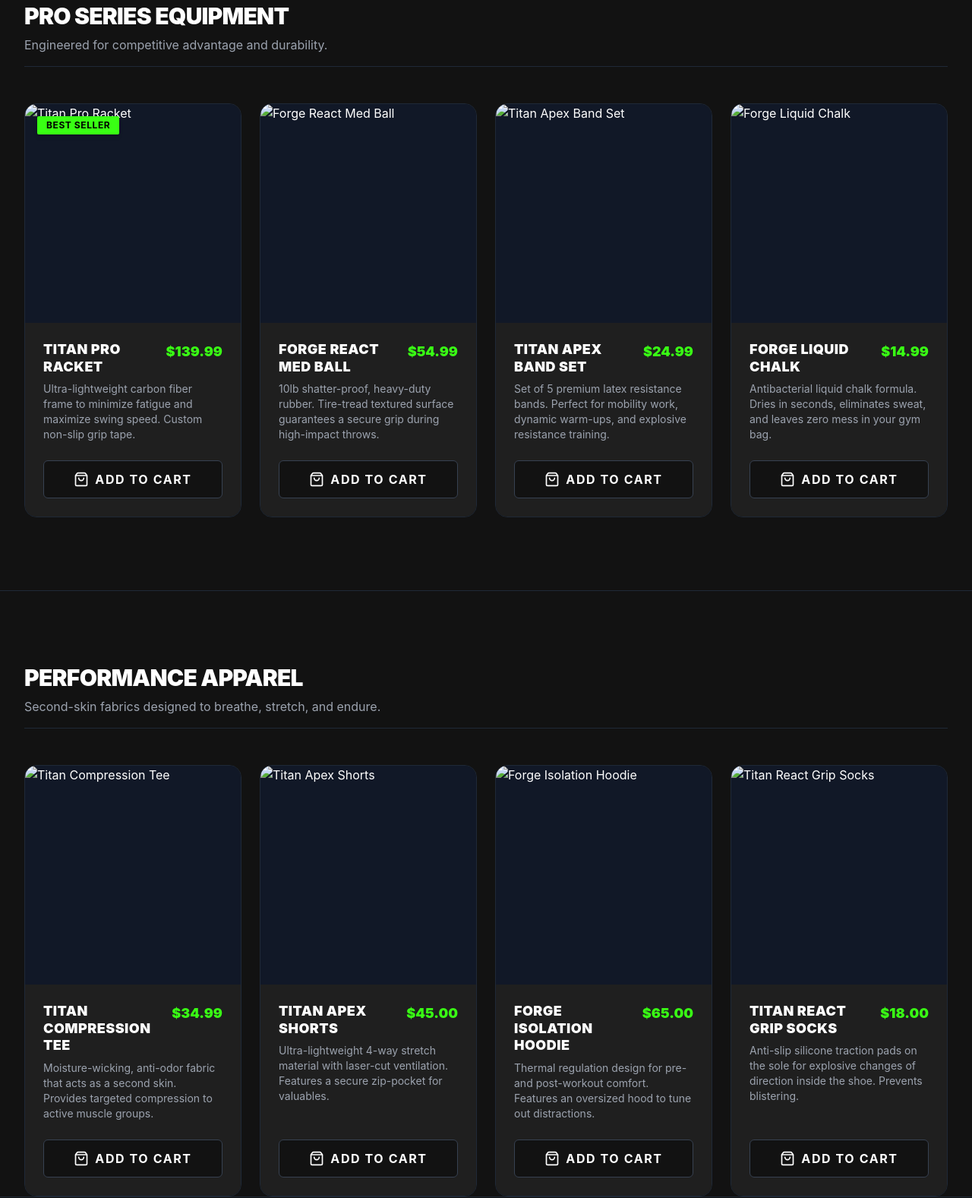
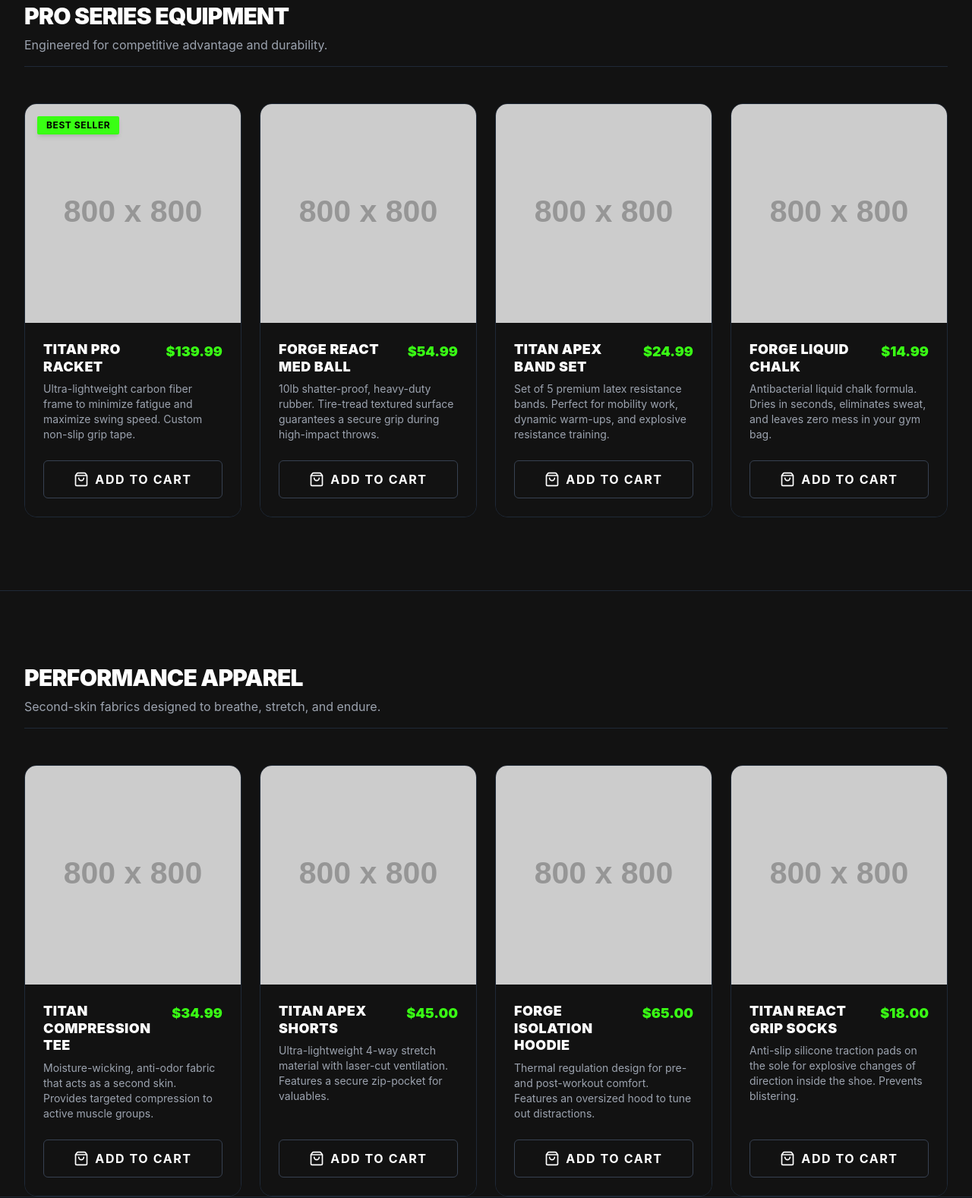
Before and after one commit to tfree2110-lgtm/titan-forge, a plain HTML site: page index.html in a window 1280 px wide. Shown: the part 935-2512 px from the top of the page at 76% size. Drawn offline with nearby package versions, Linux system fonts and the light colour scheme; placeholder pictures from the web are drawn by us.

Commit message:
Improve image error handling with placeholders
Updated image error handling to use placeholder images for missing assets.

```diff
--- a/index.html
+++ b/index.html
@@ -16,9 +16,12 @@
                 extend: {
                     colors: {
                         tfBlack: '#121212',
-                        tfDarkGray: '#1f1f1f',
+                        tfDarkGray: '#121212',
                         tfNeon: '#39ff14',
                         tfWhite: '#ffffff',
+                        gray: {
+                            900: '#121212'
+                        }
                     },
                     fontFamily: {
                         sans: ['Inter', 'ui-sans-serif', 'system-ui', '-apple-system', 'sans-serif'],
@@ -100,7 +103,7 @@
     <div class="relative bg-tfBlack pt-20">
         <div class="absolute inset-0 z-0">
             <!-- Background Image -->
-            <img src="https://images.unsplash.com/photo-1534438327276-14e5300c3a48?q=80&w=1470&auto=format&fit=crop" alt="Gym Background" class="absolute inset-0 w-full h-full object-cover opacity-40">
+            <img src="https://images.unsplash.com/photo-1534438327276-14e5300c3a48?q=80&w=1470&auto=format&fit=crop" alt="Gym Background" class="absolute inset-0 w-full h-full object-cover opacity-40 grayscale">
             <div class="absolute inset-0 bg-gradient-to-t from-tfBlack via-tfBlack/80 to-transparent"></div>
         </div>
 
@@ -141,7 +144,7 @@
             <!-- Product 1 -->
             <div class="group bg-tfBlack border border-gray-800 rounded-2xl overflow-hidden hover:border-tfNeon hover:shadow-[0_0_30px_rgba(57,255,20,0.1)] transition-all duration-300 transform-gpu flex flex-col cursor-pointer" onclick="openQuickView('Titan Pro Racket', 139.99, 'Ultra-lightweight carbon fiber frame to minimize fatigue and maximize swing speed. Custom non-slip grip tape.', 'racket.jpg')">
                 <div class="relative h-72 overflow-hidden bg-gray-900 flex items-center justify-center">
-                    <img src="racket.jpg" alt="Titan Pro Racket" class="absolute inset-0 w-full h-full object-cover z-0 group-hover:scale-110 transition-transform duration-500">
+                    <img src="racket.jpg" onerror="this.onerror=null; this.src='https://placehold.co/800x800/121212/39ff14?text=Missing+racket.jpg'" alt="Titan Pro Racket" class="absolute inset-0 w-full h-full object-cover z-0 group-hover:scale-110 transition-transform duration-500">
                     <div class="absolute inset-0 bg-gradient-to-t from-tfBlack/90 via-transparent to-transparent opacity-0 group-hover:opacity-100 transition-opacity duration-300 z-10"></div>
                     <div class="absolute top-4 left-4 bg-tfNeon text-black text-xs font-bold px-3 py-1 uppercase tracking-wider rounded-sm shadow-md z-20">Best Seller</div>
                 </div>
@@ -160,7 +163,7 @@
             <!-- Product 2 -->
             <div class="group bg-tfBlack border border-gray-800 rounded-2xl overflow-hidden hover:border-tfNeon hover:shadow-[0_0_30px_rgba(57,255,20,0.1)] transition-all duration-300 transform-gpu flex flex-col cursor-pointer" onclick="openQuickView('Forge React Med Ball', 54.99, '10lb shatter-proof, heavy-duty rubber. Tire-tread textured surface guarantees a secure grip during high-impact throws.', 'med-ball.jpg')">
                 <div class="relative h-72 overflow-hidden bg-gray-900 flex items-center justify-center">
-                    <img src="med-ball.jpg" alt="Forge React Med Ball" class="absolute inset-0 w-full h-full object-cover z-0 group-hover:scale-110 transition-transform duration-500">
+                    <img src="med-ball.jpg" onerror="this.onerror=null; this.src='https://placehold.co/800x800/121212/39ff14?text=Missing+med-ball.jpg'" alt="Forge React Med Ball" class="absolute inset-0 w-full h-full object-cover z-0 group-hover:scale-110 transition-transform duration-500">
                     <div class="absolute inset-0 bg-gradient-to-t from-tfBlack/90 via-transparent to-transparent opacity-0 group-hover:opacity-100 transition-opacity duration-300 z-10"></div>
                 </div>
                 <div class="p-6 flex flex-col flex-grow bg-tfDarkGray">
@@ -178,7 +181,7 @@
             <!-- Product 3 -->
             <div class="group bg-tfBlack border border-gray-800 rounded-2xl overflow-hidden hover:border-tfNeon hover:shadow-[0_0_30px_rgba(57,255,20,0.1)] transition-all duration-300 transform-gpu flex flex-col cursor-pointer" onclick="openQuickView('Titan Apex Band Set', 24.99, 'Set of 5 premium latex resistance bands. Perfect for mobility work, dynamic warm-ups, and explosive resistance training.', 'band-set.jpg')">
                 <div class="relative h-72 overflow-hidden bg-gray-900 flex items-center justify-center">
-                    <img src="band-set.jpg" alt="Titan Apex Band Set" class="absolute inset-0 w-full h-full object-cover z-0 group-hover:scale-110 transition-transform duration-500">
+                    <img src="band-set.jpg" onerror="this.onerror=null; this.src='https://placehold.co/800x800/121212/39ff14?text=Missing+band-set.jpg'" alt="Titan Apex Band Set" class="absolute inset-0 w-full h-full object-cover z-0 group-hover:scale-110 transition-transform duration-500">
                     <div class="absolute inset-0 bg-gradient-to-t from-tfBlack/90 via-transparent to-transparent opacity-0 group-hover:opacity-100 transition-opacity duration-300 z-10"></div>
                 </div>
                 <div class="p-6 flex flex-col flex-grow bg-tfDarkGray">
@@ -196,7 +199,7 @@
             <!-- Product 4 -->
             <div class="group bg-tfBlack border border-gray-800 rounded-2xl overflow-hidden hover:border-tfNeon hover:shadow-[0_0_30px_rgba(57,255,20,0.1)] transition-all duration-300 transform-gpu flex flex-col cursor-pointer" onclick="openQuickView('Forge Liquid Chalk', 14.99, 'Antibacterial liquid chalk formula. Dries in seconds, eliminates sweat, and leaves zero mess in your gym bag.', 'liquid-chalk.jpg')">
                 <div class="relative h-72 overflow-hidden bg-gray-900 flex items-center justify-center">
-                    <img src="liquid-chalk.jpg" alt="Forge Liquid Chalk" class="absolute inset-0 w-full h-full object-cover z-0 group-hover:scale-110 transition-transform duration-500">
+                    <img src="liquid-chalk.jpg" onerror="this.onerror=null; this.src='https://placehold.co/800x800/121212/39ff14?text=Missing+liquid-chalk.jpg'" alt="Forge Liquid Chalk" class="absolute inset-0 w-full h-full object-cover z-0 group-hover:scale-110 transition-transform duration-500">
                     <div class="absolute inset-0 bg-gradient-to-t from-tfBlack/90 via-transparent to-transparent opacity-0 group-hover:opacity-100 transition-opacity duration-300 z-10"></div>
                 </div>
                 <div class="p-6 flex flex-col flex-grow bg-tfDarkGray">
@@ -227,7 +230,7 @@
             <!-- Apparel 1 -->
             <div class="group bg-tfBlack border border-gray-800 rounded-2xl overflow-hidden hover:border-tfNeon hover:shadow-[0_0_30px_rgba(57,255,20,0.1)] transition-all duration-300 transform-gpu flex flex-col cursor-pointer" onclick="openQuickView('Titan Compression Tee', 34.99, 'Moisture-wicking, anti-odor fabric that acts as a second skin. Provides targeted compression to active muscle groups.', 'compressed-tee.jpg')">
                 <div class="relative h-72 overflow-hidden bg-gray-900 flex items-center justify-center">
-                    <img src="compressed-tee.jpg" alt="Titan Compression Tee" class="absolute inset-0 w-full h-full object-cover z-0 group-hover:scale-110 transition-transform duration-500">
+                    <img src="compressed-tee.jpg" onerror="this.onerror=null; this.src='https://placehold.co/800x800/121212/39ff14?text=Missing+compressed-tee.jpg'" alt="Titan Compression Tee" class="absolute inset-0 w-full h-full object-cover z-0 group-hover:scale-110 transition-transform duration-500">
                     <div class="absolute inset-0 bg-gradient-to-t from-tfBlack/90 via-transparent to-transparent opacity-0 group-hover:opacity-100 transition-opacity duration-300 z-10"></div>
                 </div>
                 <div class="p-6 flex flex-col flex-grow bg-tfDarkGray">
@@ -245,7 +248,7 @@
             <!-- Apparel 2 -->
             <div class="group bg-tfBlack border border-gray-800 rounded-2xl overflow-hidden hover:border-tfNeon hover:shadow-[0_0_30px_rgba(57,255,20,0.1)] transition-all duration-300 transform-gpu flex flex-col cursor-pointer" onclick="openQuickView('Titan Apex Shorts', 45.00, 'Ultra-lightweight 4-way stretch material with laser-cut ventilation. Features a secure zip-pocket for valuables.', 'shorts.jpg')">
                 <div class="relative h-72 overflow-hidden bg-gray-900 flex items-center justify-center">
-                    <img src="shorts.jpg" alt="Titan Apex Shorts" class="absolute inset-0 w-full h-full object-cover z-0 group-hover:scale-110 transition-transform duration-500">
+                    <img src="shorts.jpg" onerror="this.onerror=null; this.src='https://placehold.co/800x800/121212/39ff14?text=Missing+shorts.jpg'" alt="Titan Apex Shorts" class="absolute inset-0 w-full h-full object-cover z-0 group-hover:scale-110 transition-transform duration-500">
                     <div class="absolute inset-0 bg-gradient-to-t from-tfBlack/90 via-transparent to-transparent opacity-0 group-hover:opacity-100 transition-opacity duration-300 z-10"></div>
                 </div>
                 <div class="p-6 flex flex-col flex-grow bg-tfDarkGray">
@@ -263,7 +266,7 @@
             <!-- Apparel 3 -->
             <div class="group bg-tfBlack border border-gray-800 rounded-2xl overflow-hidden hover:border-tfNeon hover:shadow-[0_0_30px_rgba(57,255,20,0.1)] transition-all duration-300 transform-gpu flex flex-col cursor-pointer" onclick="openQuickView('Forge Isolation Hoodie', 65.00, 'Thermal regulation design for pre- and post-workout comfort. Features an oversized hood to tune out distractions.', 'hoodie.jpg')">
                 <div class="relative h-72 overflow-hidden bg-gray-900 flex items-center justify-center">
-                    <img src="hoodie.jpg" alt="Forge Isolation Hoodie" class="absolute inset-0 w-full h-full object-cover z-0 group-hover:scale-110 transition-transform duration-500">
+                    <img src="hoodie.jpg" onerror="this.onerror=null; this.src='https://placehold.co/800x800/121212/39ff14?text=Missing+hoodie.jpg'" alt="Forge Isolation Hoodie" class="absolute inset-0 w-full h-full object-cover z-0 group-hover:scale-110 transition-transform duration-500">
                     <div class="absolute inset-0 bg-gradient-to-t from-tfBlack/90 via-transparent to-transparent opacity-0 group-hover:opacity-100 transition-opacity duration-300 z-10"></div>
                 </div>
                 <div class="p-6 flex flex-col flex-grow bg-tfDarkGray">
@@ -281,7 +284,7 @@
             <!-- Apparel 4 -->
             <div class="group bg-tfBlack border border-gray-800 rounded-2xl overflow-hidden hover:border-tfNeon hover:shadow-[0_0_30px_rgba(57,255,20,0.1)] transition-all duration-300 transform-gpu flex flex-col cursor-pointer" onclick="openQuickView('Titan React Grip Socks', 18.00, 'Anti-slip silicone traction pads on the sole for explosive changes of direction inside the shoe. Prevents blistering.', 'socks.jpg')">
                 <div class="relative h-72 overflow-hidden bg-gray-900 flex items-center justify-center">
-                    <img src="socks.jpg" alt="Titan React Grip Socks" class="absolute inset-0 w-full h-full object-cover z-0 group-hover:scale-110 transition-transform duration-500">
+                    <img src="socks.jpg" onerror="this.onerror=null; this.src='https://placehold.co/800x800/121212/39ff14?text=Missing+socks.jpg'" alt="Titan React Grip Socks" class="absolute inset-0 w-full h-full object-cover z-0 group-hover:scale-110 transition-transform duration-500">
                     <div class="absolute inset-0 bg-gradient-to-t from-tfBlack/90 via-transparent to-transparent opacity-0 group-hover:opacity-100 transition-opacity duration-300 z-10"></div>
                 </div>
                 <div class="p-6 flex flex-col flex-grow bg-tfDarkGray">
@@ -313,7 +316,7 @@
                 <!-- Tech 1 -->
                 <div class="group bg-tfBlack border border-gray-800 rounded-2xl overflow-hidden hover:border-tfNeon hover:shadow-[0_0_30px_rgba(57,255,20,0.1)] transition-all duration-300 transform-gpu flex flex-col cursor-pointer" onclick="openQuickView('Smart Jump Rope', 39.99, 'LED-integrated handles track jumps, speed, and calories. Syncs seamlessly with the Titan Forge mobile app.', 'jump-rope.jpg')">
                     <div class="relative h-72 overflow-hidden bg-gray-900 flex items-center justify-center">
-                        <img src="jump-rope.jpg" alt="Smart Jump Rope" class="absolute inset-0 w-full h-full object-cover z-0 group-hover:scale-110 transition-transform duration-500">
+                        <img src="jump-rope.jpg" onerror="this.onerror=null; this.src='https://placehold.co/800x800/121212/39ff14?text=Missing+jump-rope.jpg'" alt="Smart Jump Rope" class="absolute inset-0 w-full h-full object-cover z-0 group-hover:scale-110 transition-transform duration-500">
                         <div class="absolute inset-0 bg-gradient-to-t from-tfBlack/90 via-transparent to-transparent opacity-0 group-hover:opacity-100 transition-opacity duration-300 z-10"></div>
                         <div class="absolute top-4 left-4 bg-white text-black text-xs font-bold px-3 py-1 uppercase tracking-wider rounded-sm shadow-md z-20">New Tech</div>
                     </div>
@@ -332,7 +335,7 @@
                 <!-- Tech 2 -->
                 <div class="group bg-tfBlack border border-gray-800 rounded-2xl overflow-hidden hover:border-tfNeon hover:shadow-[0_0_30px_rgba(57,255,20,0.1)] transition-all duration-300 transform-gpu flex flex-col cursor-pointer" onclick="openQuickView('Titan Pulse Monitor', 129.99, 'Clinical-grade heart rate precision. Tracks HRV, recovery times, and oxygen saturation during peak output.', 'monitor.jpg')">
                     <div class="relative h-72 overflow-hidden bg-gray-900 flex items-center justify-center">
-                        <img src="monitor.jpg" alt="Titan Pulse Monitor" class="absolute inset-0 w-full h-full object-cover z-0 group-hover:scale-110 transition-transform duration-500">
+                        <img src="monitor.jpg" onerror="this.onerror=null; this.src='https://placehold.co/800x800/121212/39ff14?text=Missing+monitor.jpg'" alt="Titan Pulse Monitor" class="absolute inset-0 w-full h-full object-cover z-0 group-hover:scale-110 transition-transform duration-500">
                         <div class="absolute inset-0 bg-gradient-to-t from-tfBlack/90 via-transparent to-transparent opacity-0 group-hover:opacity-100 transition-opacity duration-300 z-10"></div>
                     </div>
                     <div class="p-6 flex flex-col flex-grow bg-tfDarkGray">
@@ -350,7 +353,7 @@
                 <!-- Tech 3 -->
                 <div class="group bg-tfBlack border border-gray-800 rounded-2xl overflow-hidden hover:border-tfNeon hover:shadow-[0_0_30px_rgba(57,255,20,0.1)] transition-all duration-300 transform-gpu flex flex-col cursor-pointer" onclick="openQuickView('Titan Smart Scale', 79.99, 'Measures body fat percentage, muscle mass, and bone density. WiFi-enabled for instant syncing to the Titan Forge dashboard.', 'smart-scale.jpg')">
                     <div class="relative h-72 overflow-hidden bg-gray-900 flex items-center justify-center">
-                        <img src="smart-scale.jpg" alt="Titan Smart Scale" class="absolute inset-0 w-full h-full object-cover z-0 group-hover:scale-110 transition-transform duration-500">
+                        <img src="smart-scale.jpg" onerror="this.onerror=null; this.src='https://placehold.co/800x800/121212/39ff14?text=Missing+smart-scale.jpg'" alt="Titan Smart Scale" class="absolute inset-0 w-full h-full object-cover z-0 group-hover:scale-110 transition-transform duration-500">
                         <div class="absolute inset-0 bg-gradient-to-t from-tfBlack/90 via-transparent to-transparent opacity-0 group-hover:opacity-100 transition-opacity duration-300 z-10"></div>
                     </div>
                     <div class="p-6 flex flex-col flex-grow bg-tfDarkGray">
@@ -886,6 +889,13 @@
 
             if(imgUrl) {
                 imgElement.src = imgUrl;
+
+                // Set up the exact same diagnostic fallback logic for the quickview!
+                imgElement.onerror = function() {
+                    this.onerror = null;
+                    this.src = `https://placehold.co/800x800/121212/39ff14?text=Missing+${imgUrl}`;
+                };
+
                 imgElement.classList.remove('hidden');
                 placeholderElement.classList.add('hidden');
             } else {
```
